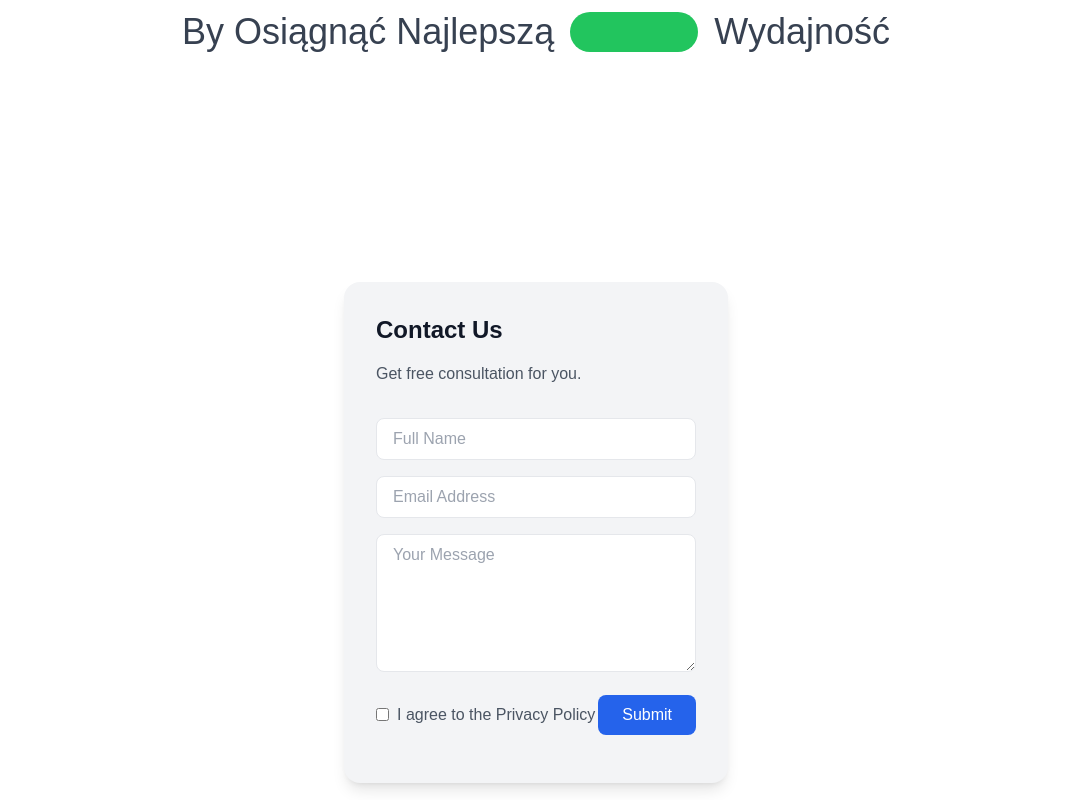
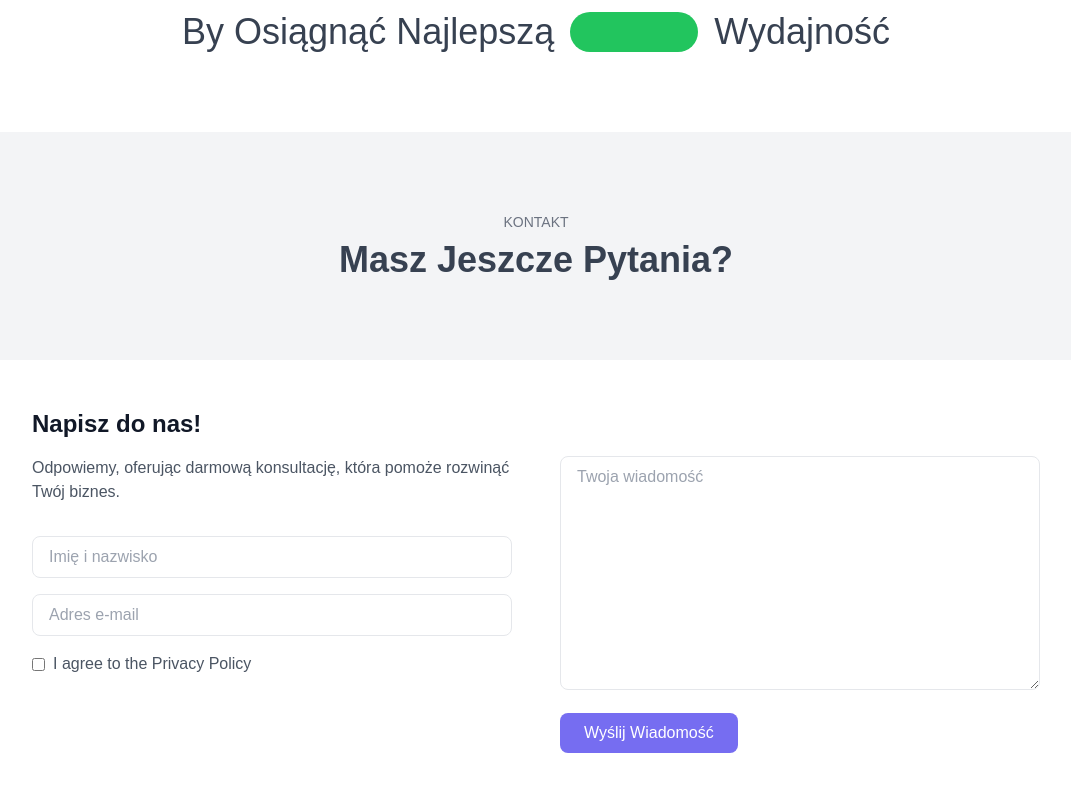
Before and after one commit to youssefalb/smmweb, a React (Create React App) app in the folder smmwebreact/: page / in a window 1280 px wide. Shown: the part 6040-6840 px from the top of the page, without its empty margins (104-1175 px from the left). Built offline with nearby package versions, Linux system fonts and the light colour scheme.

Commit message:
Updated Contact Section

```diff
--- a/smmwebreact/src/components/ContactForm.tsx
+++ b/smmwebreact/src/components/ContactForm.tsx
@@ -1,5 +1,6 @@
 import React, { useRef } from 'react';
 import emailjs from '@emailjs/browser';
+import SectionContainer from './templates/SectionContainer';
 
 const ContactForm = () => {
     const form = useRef<HTMLFormElement>(null);
@@ -28,17 +29,22 @@ const ContactForm = () => {
 
     return (
         <section id="contact">
-            <div className="flex items-center justify-center min-h-screen bg-white-100">
-                <div className="bg-gray-100 p-8 rounded-2xl shadow-lg w-full max-w-sm">
-                    <h2 className="text-2xl font-bold text-gray-900 mb-4">Contact Us</h2>
-                    <p className="text-gray-600 mb-8">Get free consultation for you.</p>
-                    <form ref={form} onSubmit={sendEmail}>
+            <SectionContainer
+                title="Masz Jeszcze Pytania?"
+                subtitle="Kontakt"
+            >
+                <div className="bg-white p-12 rounded-2xl m-6">
+                    <h2 className="text-2xl font-bold text-gray-900 mb-4">Napisz do nas! </h2>
+
+                    <form ref={form} onSubmit={sendEmail} className="grid grid-cols-1 md:grid-cols-2 gap-12">
+                        <div> {/* First column for name, email, policy, and button */}
+                        <p className="text-gray-600 mb-8">Odpowiemy, oferując darmową konsultację, która pomoże rozwinąć Twój biznes.</p>
                             <div className="mb-4">
                                 <input
                                     type="text"
                                     name="from_name"
-                                placeholder="Full Name"
-                                className="w-full px-4 py-2 border rounded-lg text-gray-700 focus:outline-none focus:border-blue-500"
+                                    placeholder="Imię i nazwisko"
+                                    className="w-full px-4 py-2 border rounded-lg text-gray-700 focus:outline-none focus:border-purple"
                                     required
                                 />
                             </div>
@@ -46,37 +52,45 @@ const ContactForm = () => {
                                 <input
                                     type="email"
                                     name="from_email"
-                                placeholder="Email Address"
-                                className="w-full px-4 py-2 border rounded-lg text-gray-700 focus:outline-none focus:border-blue-500"
+                                    placeholder="Adres e-mail"
+                                    className="w-full px-4 py-2 border rounded-lg text-gray-700 focus:outline-none focus:border-purple"
                                     required
                                 />
                             </div>
                             <div className="mb-4">
-                            <textarea
-                                name="message"
-                                placeholder="Your Message"
-                                className="w-full px-4 py-2 border rounded-lg text-gray-700 focus:outline-none focus:border-blue-500"
-                                rows={5}
-                                required
-                            ></textarea>
-                        </div>
-                        <div className="flex items-center justify-between mb-4">
                                 <label className="flex items-center text-gray-600">
                                     <input type="checkbox" className="form-checkbox" />
                                     <span className="ml-2">I agree to the Privacy Policy</span>
                                 </label>
+                            </div>
+
+                        </div>
+                        <div> {/* Second column for message */}
+                            <div className="mb-4 ">
+                                <textarea
+                                    name="message"
+                                    placeholder="Twoja wiadomość"
+                                    className="w-full  px-4 py-2 border rounded-lg text-gray-700 focus:outline-none focus:border-purple"
+                                    rows={9} // Adjust based on your design
+                                    required
+                                ></textarea>
+                            </div>
                             <button
                                 type="submit"
-                                className="px-6 py-2 text-white bg-blue-600 rounded-lg hover:bg-blue-700 focus:outline-none"
+                                className="px-6 py-2 text-white bg-purple rounded-lg hover:bg-blue-700 focus:outline-none"
                             >
-                                Submit
+                                Wyślij Wiadomość
                             </button>
                         </div>
                     </form>
                 </div>
-            </div>
+
+            </SectionContainer>
+
         </section>
     );
+
+
 };
 
 export default ContactForm;
```
Lines whose indentation alone changed are shown as unchanged.
